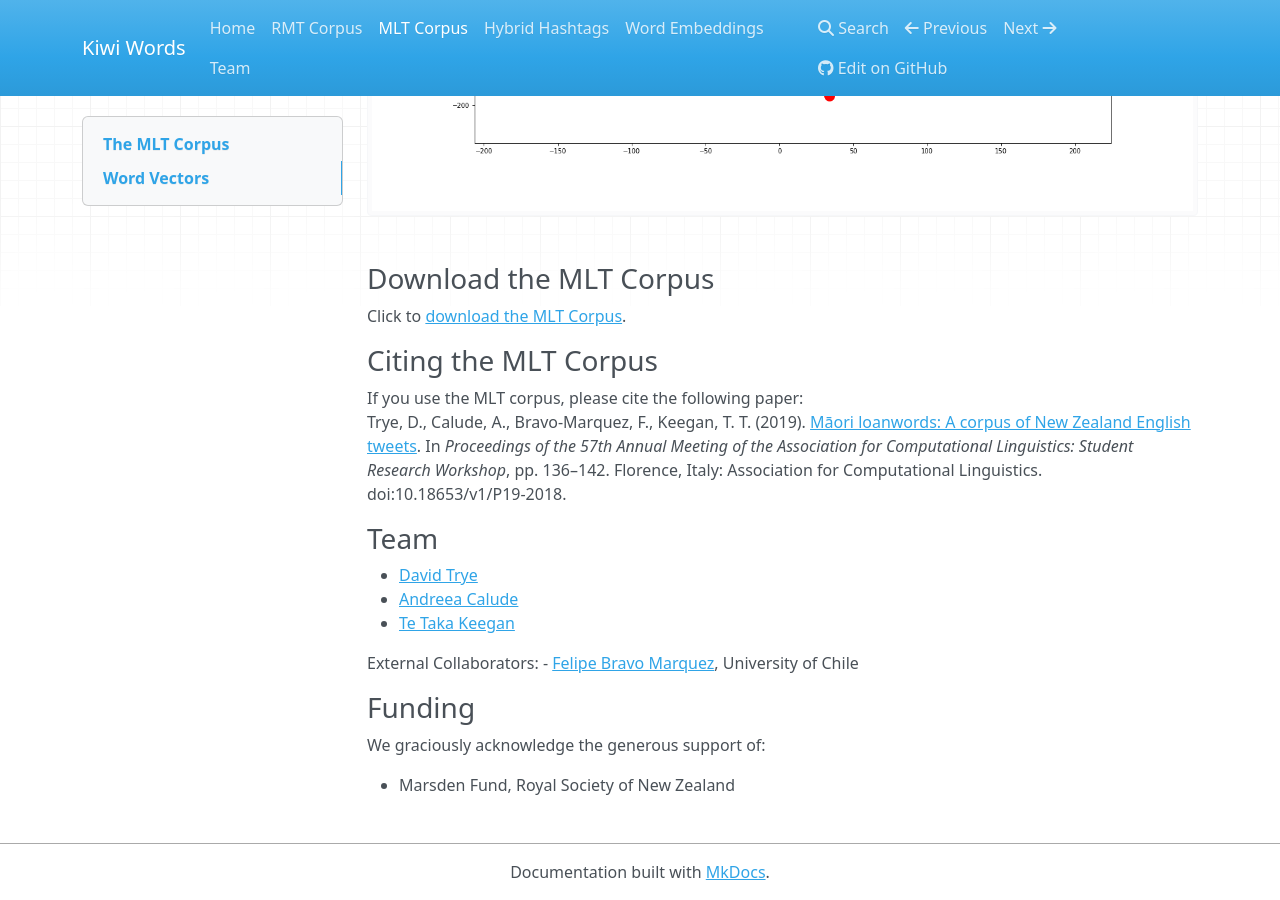
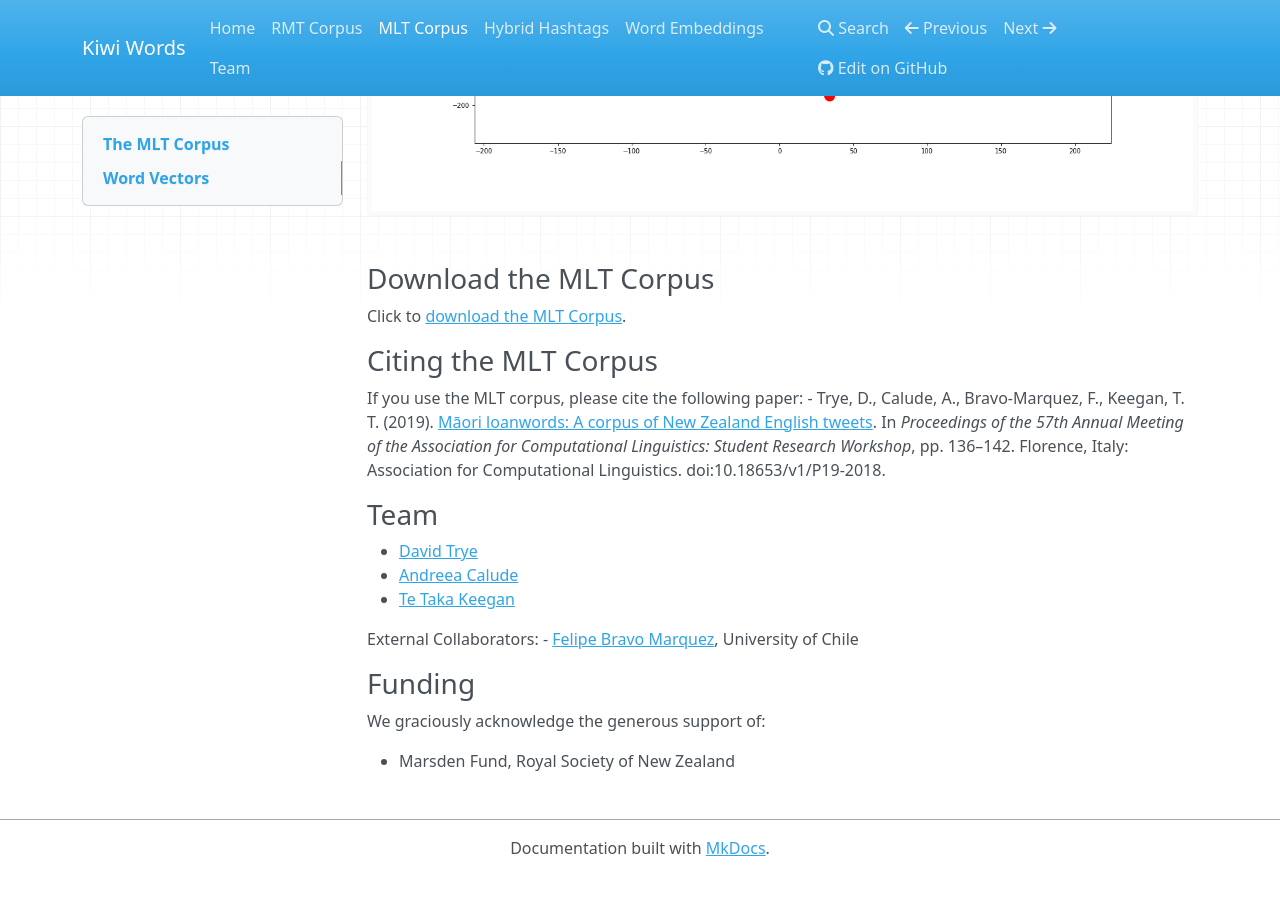
Before and after one commit to Waikato/kiwiwords, an MkDocs documentation site: the page built from docs/corpus.md, in a window 1280 px wide and 900 px high, scrolled down 6836 px. Built offline with MkDocs 1.6.1, drawn with Linux system fonts in a browser that asks for light colours; nearby versions of some CDN libraries; after the commit the page ends 7712 px from its top, so only the background shows below that.

Commit message:
Update corpus.md

```diff
--- a/docs/corpus.md
+++ b/docs/corpus.md
@@ -57,8 +57,7 @@ Click to <a href="../pics/mlt-v2.zip">download the MLT Corpus</a>.
 
 ### Citing the MLT Corpus
 If you use the MLT corpus, please cite the following paper:
-<br>
-Trye, D., Calude, A., Bravo-Marquez, F., Keegan, T. T. (2019). [Māori loanwords: A corpus of New Zealand English tweets](https://www.aclweb.org/anthology/P19-2018/). In <i>Proceedings of the 57th Annual Meeting of the Association for Computational Linguistics: Student Research Workshop</i>, pp. 136–142. Florence, Italy: Association for Computational Linguistics. doi:10.18653/v1/P19-2018.
+- Trye, D., Calude, A., Bravo-Marquez, F., Keegan, T. T. (2019). [Māori loanwords: A corpus of New Zealand English tweets](https://www.aclweb.org/anthology/P19-2018/). In <i>Proceedings of the 57th Annual Meeting of the Association for Computational Linguistics: Student Research Workshop</i>, pp. 136–142. Florence, Italy: Association for Computational Linguistics. doi:10.18653/v1/P19-2018.
 
 ### Team
 
```
